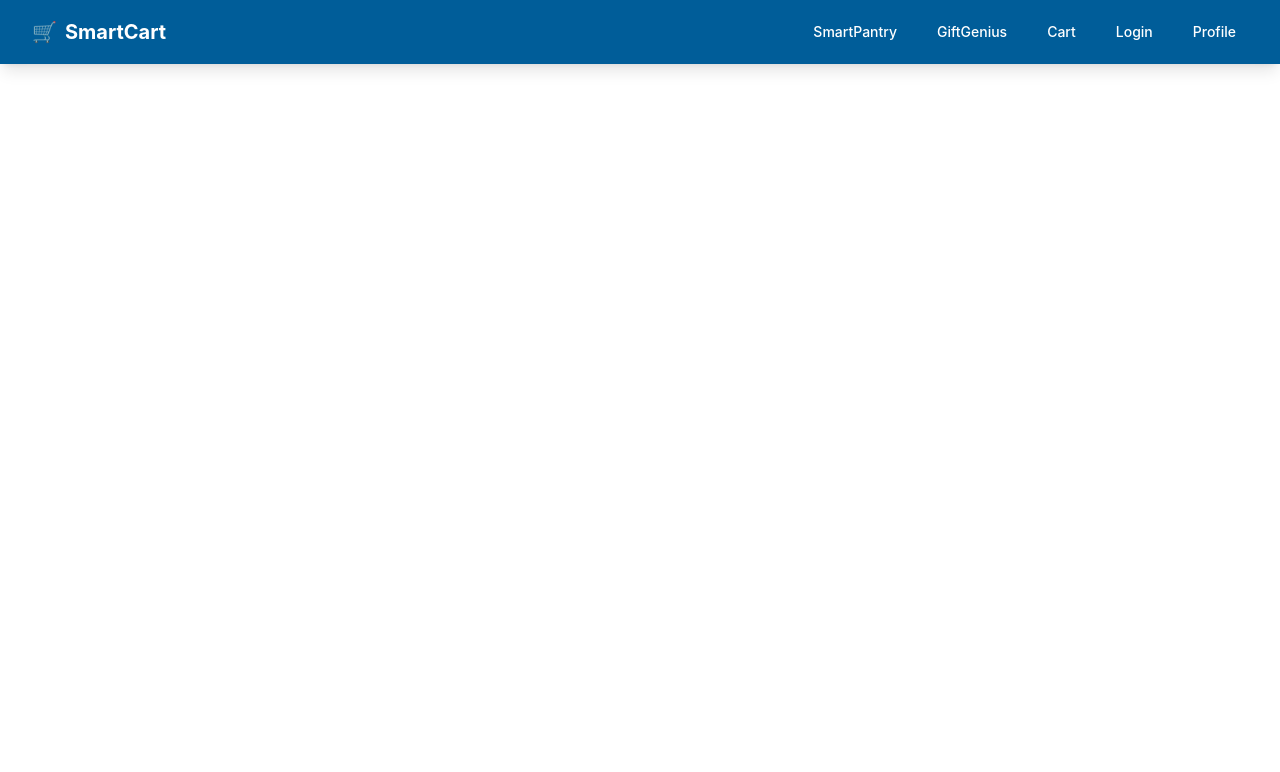
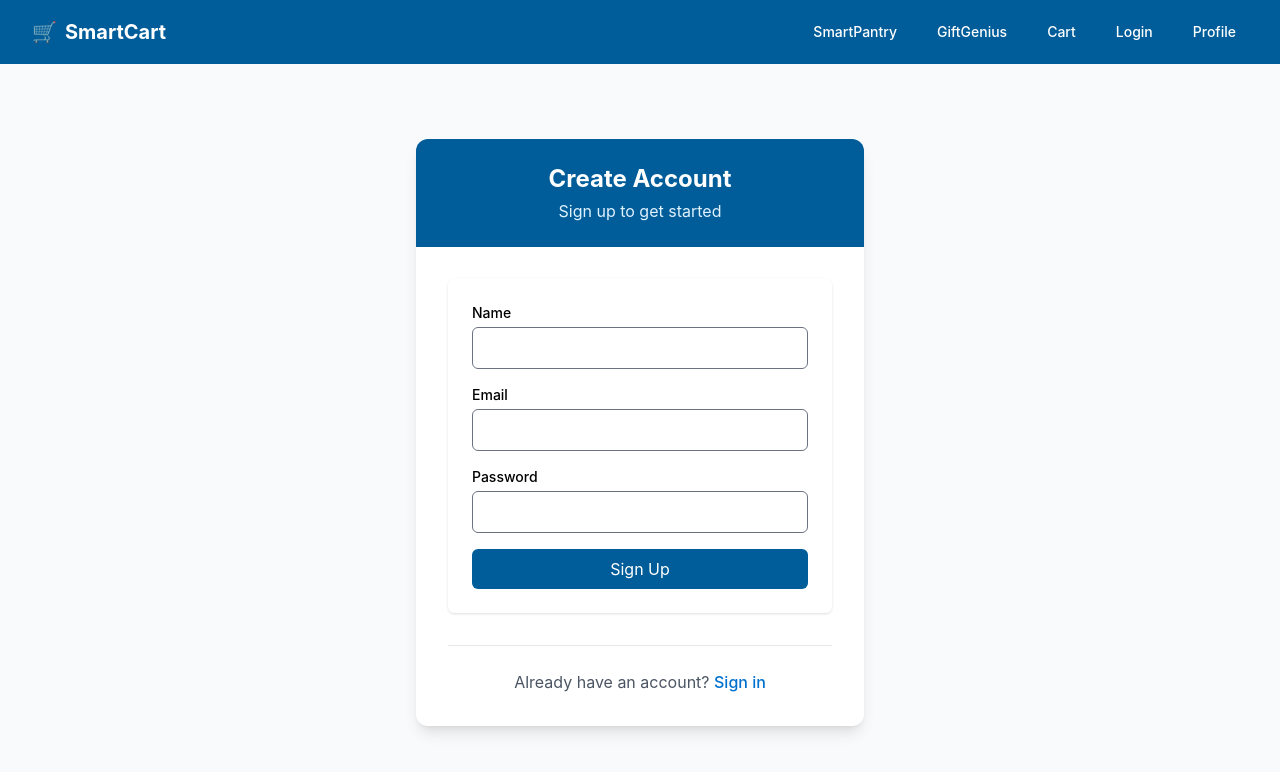
Before and after one commit to tchawla827/walmart-home-hub, a React (Create React App) app in the folder frontend/: page /register in a window 1280 px wide. Shown: the top 772 px of the page. Built offline with nearby package versions, Linux system fonts and the light colour scheme; no server answers.

Commit message:
Add user registration

```diff
--- a/frontend/src/App.tsx
+++ b/frontend/src/App.tsx
@@ -11,6 +11,7 @@ import CartPage from './pages/CartPage';
 import PantrySetup from './pages/PantrySetup';
 import GiftBundlePage from './pages/GiftBundlePage';
 import Login from './pages/Login';
+import Register from './pages/Register';
 import Dashboard from './pages/Dashboard';
 import { CartProvider } from './context/CartContext';
 import { ToastContainer } from 'react-toastify';
@@ -46,6 +47,7 @@ const App: React.FC = () => {
           <Route path="/cart" element={<CartPage />} />
           <Route path="/profile" element={<Profile />} />
           <Route path="/login" element={<Login />} />
+          <Route path="/register" element={<Register />} />
           <Route path="/dashboard" element={<Dashboard />} />
         </Routes>
       </Router>
--- /dev/null
+++ b/frontend/src/components/RegisterForm.tsx
@@ -0,0 +1,72 @@
+import React, { useState } from 'react';
+import api from '../api';
+import { useNavigate } from 'react-router-dom';
+import { toast } from 'react-toastify';
+
+const RegisterForm: React.FC = () => {
+  const [name, setName] = useState('');
+  const [email, setEmail] = useState('');
+  const [password, setPassword] = useState('');
+  const [loading, setLoading] = useState(false);
+  const navigate = useNavigate();
+
+  const handleSubmit = async (e: React.FormEvent) => {
+    e.preventDefault();
+    if (loading) return;
+    setLoading(true);
+    try {
+      const res = await api.post('/api/register', { name, email, password });
+      localStorage.setItem('auth_token', res.data.token);
+      toast.success('Account created');
+      navigate('/dashboard');
+    } catch (err: any) {
+      toast.error(err.response?.data?.error || 'Registration failed');
+    } finally {
+      setLoading(false);
+    }
+  };
+
+  return (
+    <form onSubmit={handleSubmit} className="space-y-4 bg-white p-6 rounded shadow">
+      <div>
+        <label className="block text-sm font-medium mb-1">Name</label>
+        <input
+          type="text"
+          className="w-full border rounded px-3 py-2"
+          value={name}
+          onChange={(e) => setName(e.target.value)}
+          required
+        />
+      </div>
+      <div>
+        <label className="block text-sm font-medium mb-1">Email</label>
+        <input
+          type="email"
+          className="w-full border rounded px-3 py-2"
+          value={email}
+          onChange={(e) => setEmail(e.target.value)}
+          required
+        />
+      </div>
+      <div>
+        <label className="block text-sm font-medium mb-1">Password</label>
+        <input
+          type="password"
+          className="w-full border rounded px-3 py-2"
+          value={password}
+          onChange={(e) => setPassword(e.target.value)}
+          required
+        />
+      </div>
+      <button
+        type="submit"
+        disabled={loading}
+        className="w-full bg-primary-600 text-white py-2 rounded hover:bg-primary-700 disabled:opacity-50"
+      >
+        {loading ? 'Signing up...' : 'Sign Up'}
+      </button>
+    </form>
+  );
+};
+
+export default RegisterForm;
--- /dev/null
+++ b/frontend/src/pages/Register.tsx
@@ -0,0 +1,32 @@
+import React from 'react';
+import RegisterForm from '../components/RegisterForm';
+import { Link } from 'react-router-dom';
+
+const Register: React.FC = () => (
+  <div className="min-h-[calc(100vh-4rem)] bg-gray-50 dark:bg-gray-900 flex items-center justify-center p-4 md:p-8">
+    <div className="w-full max-w-md bg-white dark:bg-gray-800 rounded-xl shadow-lg overflow-hidden">
+      <div className="bg-primary-600 p-6 text-center">
+        <h1 className="text-2xl font-bold text-white">Create Account</h1>
+        <p className="text-primary-100 mt-1">Sign up to get started</p>
+      </div>
+
+      <div className="p-6 md:p-8">
+        <RegisterForm />
+
+        <div className="mt-8 pt-6 border-t border-gray-200 dark:border-gray-700 text-center">
+          <p className="text-gray-600 dark:text-gray-300">
+            Already have an account?{' '}
+            <Link
+              to="/login"
+              className="font-medium text-primary-500 hover:text-primary-600 dark:text-primary-400 dark:hover:text-primary-300 transition-colors"
+            >
+              Sign in
+            </Link>
+          </p>
+        </div>
+      </div>
+    </div>
+  </div>
+);
+
+export default Register;
```
Also changed, not shown: 1 other file (tests, documents, lock files or other folders).
